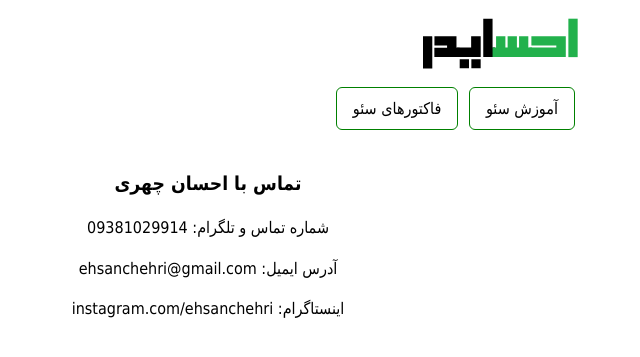
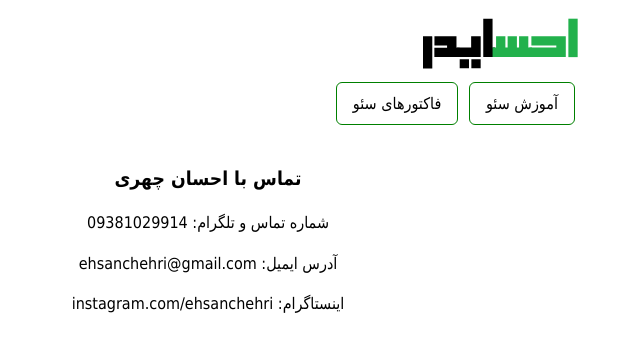
Before and after one commit to darkblog/darkblog.github.io, a Jekyll site: the page built from _posts/2020-1-11-ehsanchehri.md, in a window 1280 px wide. Shown: the top 357 px of the page, without its empty margins (640-1280 px from the left). Built offline with Jekyll 4.4.1, drawn with Linux system fonts in a browser that asks for light colours.

Commit message:
Update ehsanchehri.html

```diff
--- a/_layouts/ehsanchehri.html
+++ b/_layouts/ehsanchehri.html
@@ -6,7 +6,7 @@
 <title>{% if page.title %}{{ page.title }}{% else %}{{ site.name }}{% endif %}</title>
 <meta name="description" content="{% if page.excerpt %}{{ page.excerpt | strip_html | strip_newlines | truncate: 160 }}{% else %}{{ site.description }}{% endif %}">
 <link rel="canonical" href="{{ page.url | replace:'index.html','' | prepend: site.baseurl | prepend: site.url }}">
-<style>body{font:100%/1.6 Tahoma}.container{margin:16px auto;padding:0 10px;max-width:740px}h1,h2,h3,h4,h5,h6{font-size:larger}p{margin:15px 0}a{color:black}ul{list-style-type:square}img{max-width:100%}video{max-width:100%}svg{max-width:100%}nav{margin-top:5px;padding-bottom:20px}.post{padding-bottom:2em;border-bottom:1px solid #e1e4e8}blockquote{margin:1.8em 0.8em;padding:0.1em 1em;font-style:italic;direction:rtl;border-left:none;border-right:4px solid green}.center{display:block;margin:auto;text-align:center}pre{direction:ltr;border:1px solid green;border-radius:6px;padding:8px;overflow-x:auto}.button{border:1px solid green;padding:8px 16px;text-decoration:none;display:inline-block;margin:3px;border-radius:6px}hr{border: 1px solid green}</style>
+<style>body{font:100%/1.6 Tahoma}.container{margin:16px auto;padding:0 10px;max-width:740px}h1,h2,h3,h4,h5,h6{font-size:larger}p{margin:15px 0}a{color:black}ul{list-style-type:square}img{max-width:100%}video{max-width:100%}svg{max-width:100%}nav{padding-bottom:20px}.post{padding-bottom:2em;border-bottom:1px solid #e1e4e8}blockquote{margin:1.8em 0.8em;padding:0.1em 1em;font-style:italic;direction:rtl;border-left:none;border-right:4px solid green}.center{display:block;margin:auto;text-align:center}pre{direction:ltr;border:1px solid green;border-radius:6px;padding:8px;overflow-x:auto}.button{border:1px solid green;padding:8px 16px;text-decoration:none;display:inline-block;margin:3px;border-radius:6px}hr{border: 1px solid green}</style>
 </head>
 <body>
 <header class="container">
```
